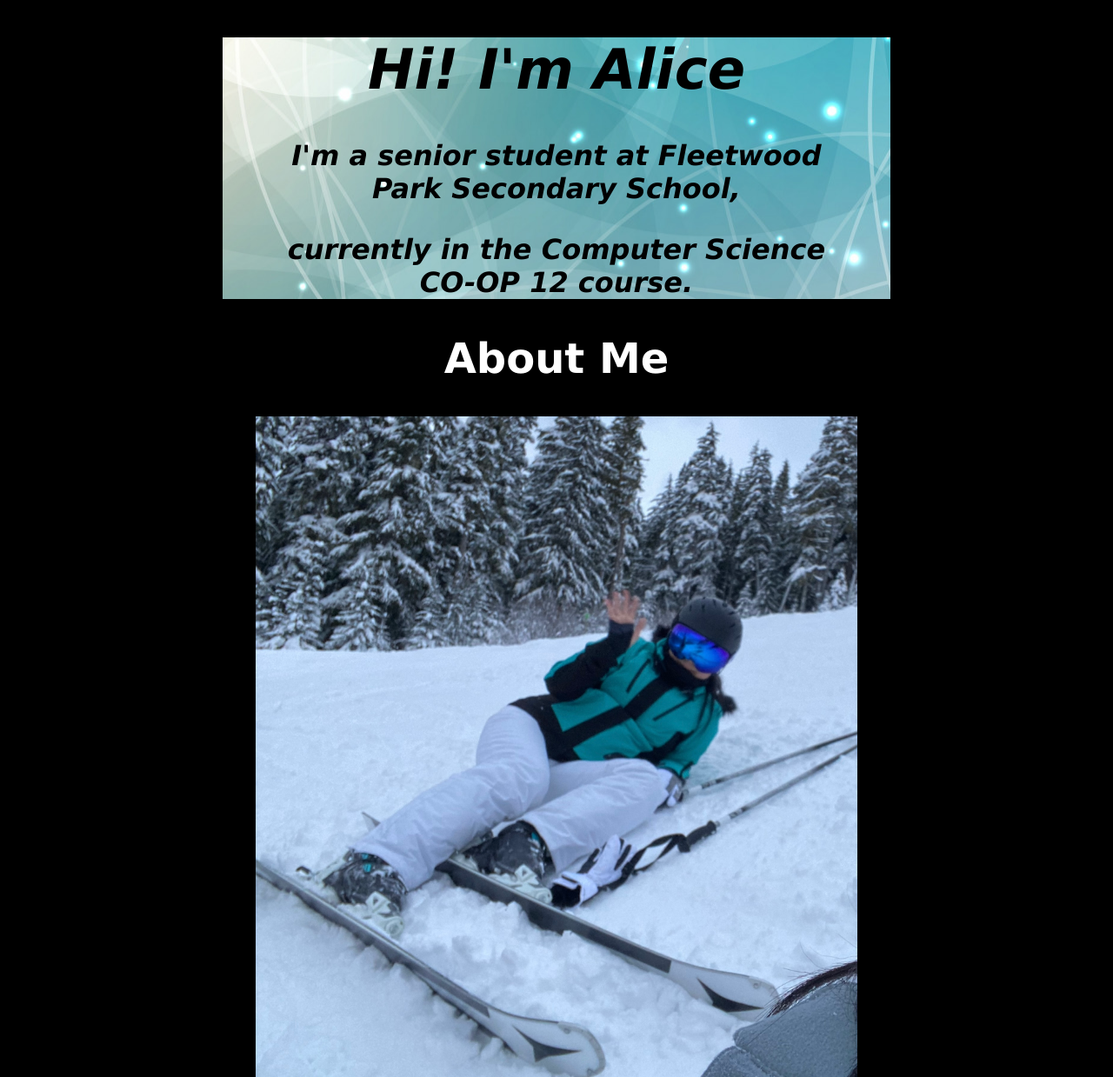
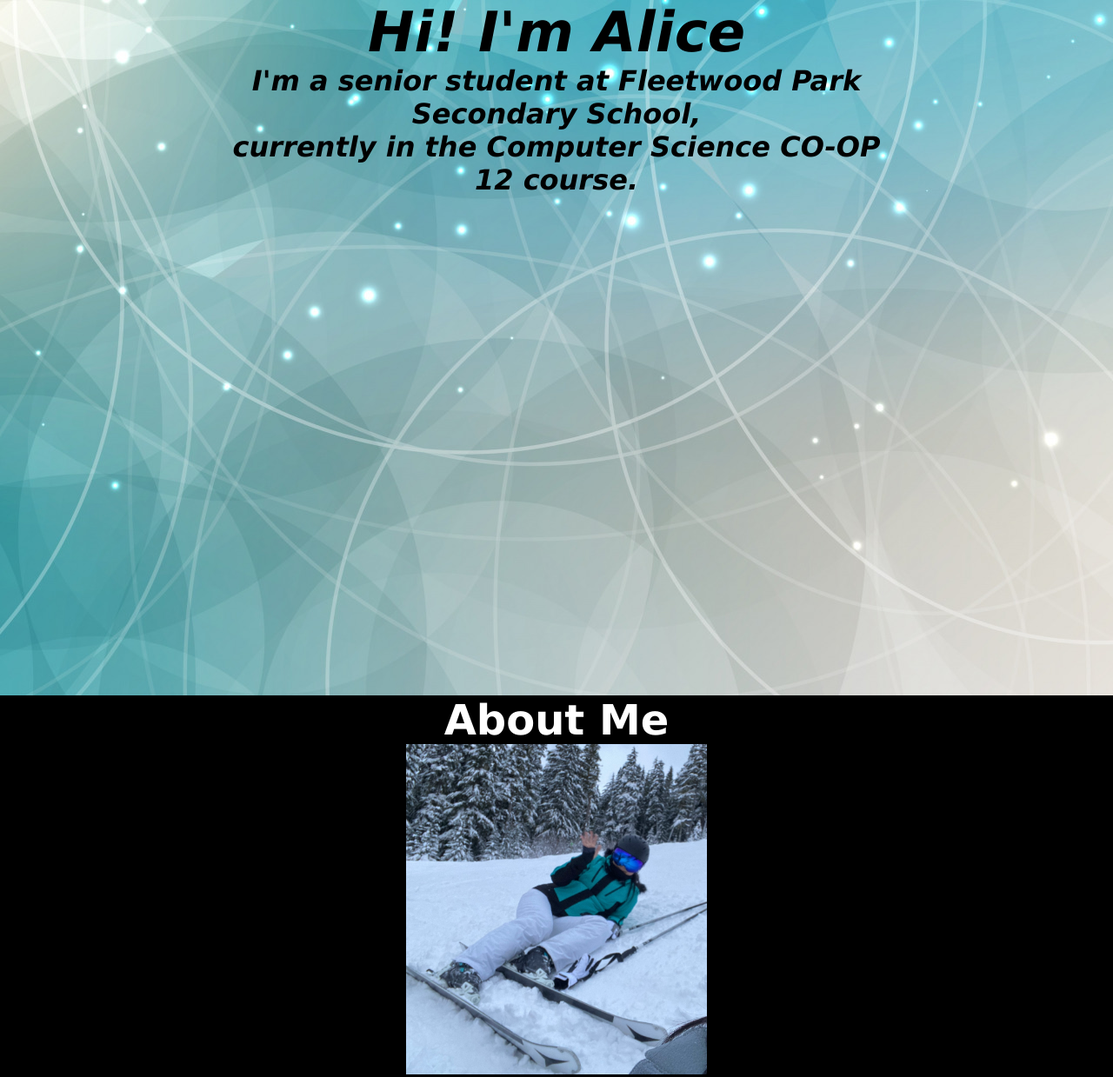
Before and after one commit to zanzan13531/aliceResumeV2, a plain HTML site: page index.html in a window 1280 px wide. Shown: the top 1239 px of the page at 87% size. Drawn offline with Linux system fonts and the light colour scheme.

Commit message:
commit of what currently exists

```diff
--- a/index.html
+++ b/index.html
@@ -11,8 +11,8 @@
   </head>
   <body>
 
-    <div id="header_intro">
-      <div id="header_intro_text">
+    <div id="header_chunk">
+      <div id="header_intro">
         <h1>Hi! I'm Alice</h1>
         <h3>I'm a senior student at Fleetwood Park Secondary School,</h3>
         <h3>currently in the Computer Science CO-OP 12 course.</h3>
@@ -22,7 +22,7 @@
     <div id="about_me">
       <div id="about_me_text">
         <h2>About Me</h2>
-        <img src="aboutme.jpeg" alt="Snowy Picture">
+        <img id="about_me_picture" src="aboutme.jpeg" alt="Snowy Picture">
         <h3>Hi! My name is Alice, and I'm an adaptive and motivated individual who's always eager to learn new skills. My expertise includes data analysis, Calculations, and Python, along with problem-solving and creativity. I work great in teams with interests including recent technologies, real estate, investing, and marketing.
         I'm also bilingual and fluent in both English and Mandarin Chinese.</h3>
       </div>
--- a/style.css
+++ b/style.css
@@ -1,20 +1,41 @@
-body {
+* {
+    margin: 0;
+    padding: 0;
+    border: 0;
+    outline: 0;
+    font-size: 100%;
+    vertical-align: baseline;
+    background: transparent;
+}
+
+html, body {
     text-align: center;
     font-family: 'Verdana', sans-serif;
     font-size: 100%;
     border: 0px;
     margin: 0px;
+    height: 100%;
     background-color: black;
     color: white;
+    box-sizing: border-box;
+}
+
+#header_chunk {
+    height: 100%;
+    width: 100%;
+    background-image: url("bg1.jpg");
+    margin: auto;
 }
 
 #header_intro {
-    background-image: url("bg1.jpg");
+    height: 100%;
     font-style: italic;
     color: black;
+    margin-top: auto;
+    padding: 200px, 0px, 200px, 0px;
 }
 
-#header_intro_text, #about_me_text, #projects_text {
+#about_me_text, #projects_text {
     width: 90%;
     height: 90%;
     margin: auto;
@@ -40,6 +61,11 @@ img {
     max-height:100%;
 }
 
+#about_me_picture {
+    width: 50%;
+    height: 50%;
+}
+
 h1 {
     font-size: 4em;
 }
```
